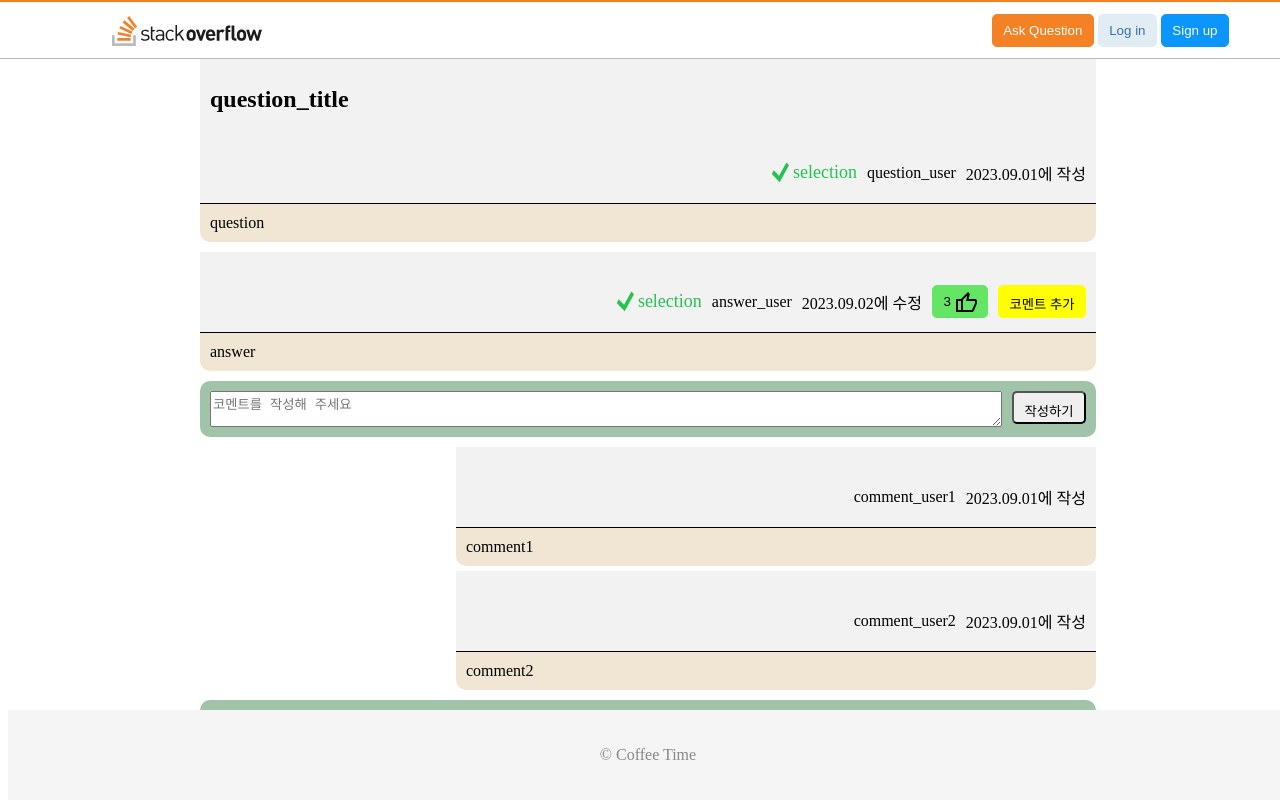
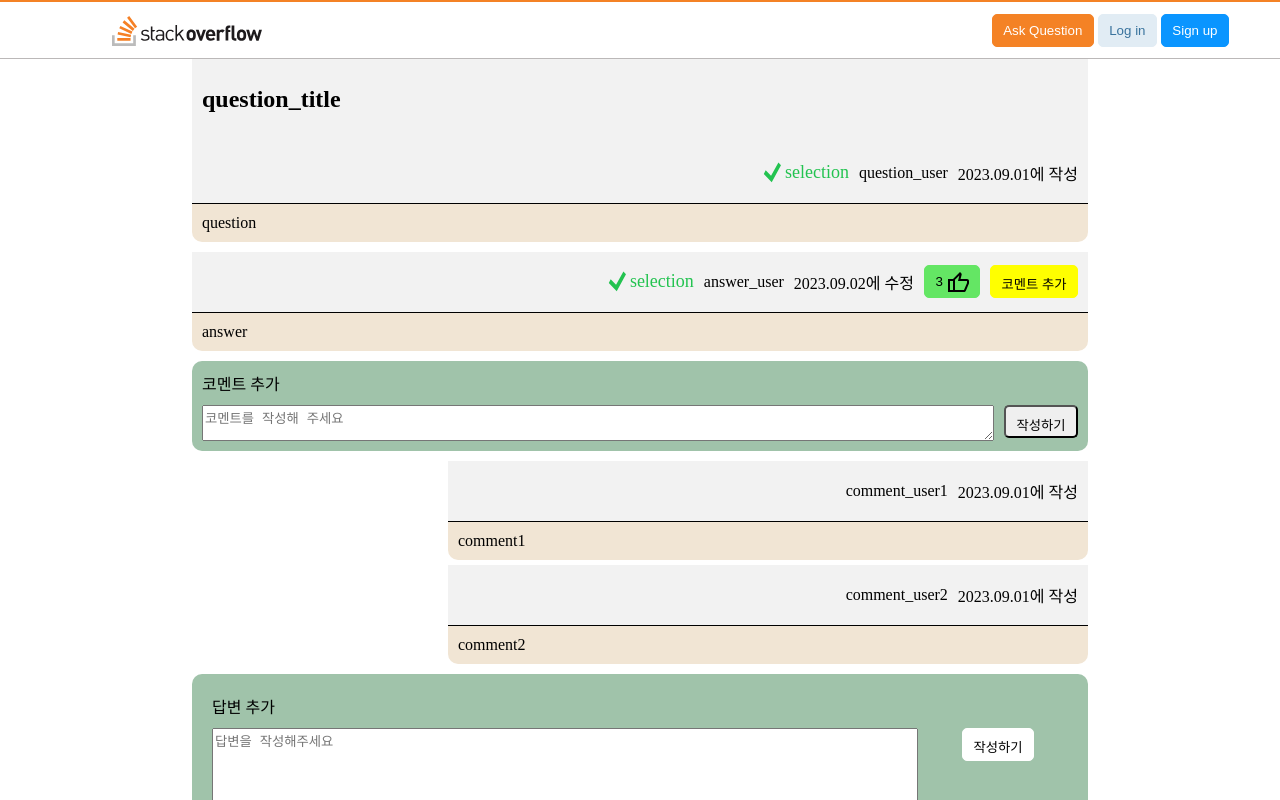
Before and after one commit to codestates-seb/seb45_pre_020, a React (Create React App) app in the folder Client/stackoverflowclient/: page /post/1 in a window 1280 px wide. Both pictures are taken after a click on the button "코멘트 추가". Shown: the top 800 px of the page. Built offline with nearby package versions, Linux system fonts and the light colour scheme.

Commit message:
footer위치고정

```diff
--- a/Client/stackoverflowclient/src/App.css
+++ b/Client/stackoverflowclient/src/App.css
@@ -1,3 +1,7 @@
 .App {
   text-align: center;
 }
+
+body {
+  margin :0
+}
--- a/Client/stackoverflowclient/src/App.js
+++ b/Client/stackoverflowclient/src/App.js
@@ -17,7 +17,7 @@ export default function App() {
       <Routes>
         <Route path="/" element={<Main />} />
         <Route path="/login" element={<Login />} />
-        <Route pate="/signup" element={<Signup />} />
+        <Route path="/signup" element={<Signup />} />
         <Route path="/post/:id" element={<Post />} />
         {/* <Route path="/ask" element={<Ask />} /> */}
       </Routes>
--- a/Client/stackoverflowclient/src/Pages/Post/Post.css
+++ b/Client/stackoverflowclient/src/Pages/Post/Post.css
@@ -2,6 +2,9 @@
     margin-top: 3.5rem;
     margin-left: 15vw;
     width: 70vw;
+    height: auto;
+    min-height: 100%;
+    padding-bottom: ;
     display: flex;
     justify-content: center;
     align-items: stretch;
@@ -18,7 +21,7 @@
 .comment_container {
     display: flex;
     flex-direction: column;
-    align-items: end;
+    align-items: flex-end;
     gap: 5px;
 }
 
--- a/Client/stackoverflowclient/src/Pages/Post/Post.js
+++ b/Client/stackoverflowclient/src/Pages/Post/Post.js
@@ -51,20 +51,20 @@ const Post = () => {
   return (
     <div className="post_body_container" id={data.post.info.post_id}>
       <div className="post">
-        <Info data={data.post.info} />
+        <Info data={data.post.info} type={data.post.type} />
         <Content content={data.post.content} type={data.post.type} />
       </div>
       {data.post.info.answerList.map((el) => (
         <div className="answerlist" key={el.info.user_id}>
           <div className="answser">
-            <Info data={el.info} />
+            <Info data={el.info} type={el.type} />
             <Content content={el.content} type={el.type} />
           </div>
           <div className="comment_container">
             {el.comment
               ? el.comment.map((el) => (
                   <div className="commentlist" key={el.info.user_id}>
-                    <Info data={el.info} />
+                    <Info data={el.info} type={el.type} />
                     <Content content={el.content} type={el.type} />
                   </div>
                 ))
--- a/Client/stackoverflowclient/src/atoms/content/content.css
+++ b/Client/stackoverflowclient/src/atoms/content/content.css
@@ -14,10 +14,16 @@
     border-bottom-left-radius: 10px;
 }
 
-.input_container {
+.comment_add_container {
     background-color: #a0c3aa;
     padding: 10px;
     border-radius: 10px;
+    display: flex;
+    flex-direction: column;
+    gap: 10px;
+}
+
+.input_container {
     display: flex;
     flex-direction: row;
     justify-content: stretch;
--- a/Client/stackoverflowclient/src/atoms/content/content.js
+++ b/Client/stackoverflowclient/src/atoms/content/content.js
@@ -13,13 +13,17 @@ const Content = ({ content, type }) => {
     <div className="content_container">
       <div className="content">{content}</div>
       {openInput && type === 'answer' ? (
+        <div className="comment_add_container">
+          <label htmlFor="comment_input">코멘트 추가</label>
           <div className="input_container">
             <textarea
               placeholder="코멘트를 작성해 주세요"
               onChange={(e) => setInputVal(e.target.value)}
               className="comment_input"
+              id="comment_input"
             ></textarea>
             <button onClick={addComment}>작성하기</button>
+          </div>
         </div>
       ) : null}
     </div>
--- a/Client/stackoverflowclient/src/atoms/info/info.js
+++ b/Client/stackoverflowclient/src/atoms/info/info.js
@@ -3,7 +3,7 @@ import { setAddClicked } from '../../redux/reducers/commentSilce';
 import '../button/button.css';
 import './info.css';
 
-const Info = ({ data }) => {
+const Info = ({ data, type }) => {
   const openInput = useSelector((state) => state.Comment.addClicked);
   const dispatch = useDispatch();
   const addRecommend = () => {
@@ -14,9 +14,11 @@ const Info = ({ data }) => {
   };
   return (
     <div className="postinfo_container">
-      <div className="postinfo_title">
-        {data.postTitle ? <h2>{data.postTitle}</h2> : null}
-      </div>
+      {type === 'question' ? (
+        <div className="postinfo_title">
+          {data.postTitle ? <h2>{data.postTitle}</h2> : null}
+        </div>
+      ) : null}
       <div className="postinfo_body_container">
         {data.adopted ? (
           <div className="postinfo selected">
@@ -34,7 +36,7 @@ const Info = ({ data }) => {
             ? `${data.modifiedAt}에 수정`
             : `${data.createdAt}에 작성`}
         </div>
-        {data.recommendCount ? (
+        {type === 'answer' ? (
           <div className="postinfo">
             <button onClick={addRecommend} className="recommend_button">
               <label>{data.recommendCount}</label>
@@ -42,7 +44,7 @@ const Info = ({ data }) => {
             </button>
           </div>
         ) : null}
-        {data.recommendCount ? (
+        {type === 'answer' ? (
           <div className="postinfo">
             <button onClick={openCommentinput} className="addComment_button">
               코멘트 추가
--- a/Client/stackoverflowclient/src/atoms/post_link/post_link.js
+++ b/Client/stackoverflowclient/src/atoms/post_link/post_link.js
@@ -1,23 +1,31 @@
 // import { useState } from "react";
 // import { useNavigate } from "react-router-dom";
-import "./post_link.css";
+import './post_link.css';
 
-export default function PostLink({ postTitle, createdAt, user_Id, adopted, content }) {
-    // const [contentText, setContentText] = useState(data.post.content.replace(/(<([^>]+)>)/gi, ''))
-    // const navigate = useNavigate();
+export default function PostLink({
+  postTitle,
+  createdAt,
+  user_Id,
+  adopted,
+  content,
+}) {
+  // const [contentText, setContentText] = useState(data.post.content.replace(/(<([^>]+)>)/gi, ''))
+  // const navigate = useNavigate();
 
   return (
-    <div className="MainPostCardContainer" >
+    <div className="MainPostCardContainer">
       <div className="CardTopsection">
-        <h3>{ postTitle }</h3>
+        <h3>{postTitle}</h3>
         <div className="Selection" status={adopted} />
+      </div>
+      <div className="CardMiddleSection">
+        <div className="Content">
+          {content.length > 200 ? content.slice(0, 200) + '...' : content}
         </div>
-        <div className="CardMiddleSection">
-        <div className="Content">{ content.length > 200 ? content.slice(0, 200) + '...' : content }</div>
-        </div>
-        <div ClassName="CardBottomSection">
+      </div>
+      <div className="CardBottomSection">
         {/* <div className="Tags" tags={tags} /> */}
-            <div className="UserInfo" createdAt={createdAt} userId={user_Id} />
+        <div className="UserInfo" createdAt={createdAt} userId={user_Id} />
       </div>
     </div>
   );
--- a/Client/stackoverflowclient/src/components/footer/footer.css
+++ b/Client/stackoverflowclient/src/components/footer/footer.css
@@ -2,8 +2,9 @@ footer {
   background-color: #f5f5f5;
   padding: 20px 0;
   width: 100vw;
-  position: absolute;
-  bottom: 0;
+  position: relative;
+  transform: translateY(-100%);
+  height: ;
   text-align: center;
 }
 
--- /dev/null
+++ b/Client/stackoverflowclient/src/index.css
@@ -0,0 +1,3 @@
+body {
+    margin :0
+}
```
Also changed, not shown: Client/stackoverflowclient/src/Pages/Main/Main.js (indentation only). Lines whose indentation alone changed are shown as unchanged.
